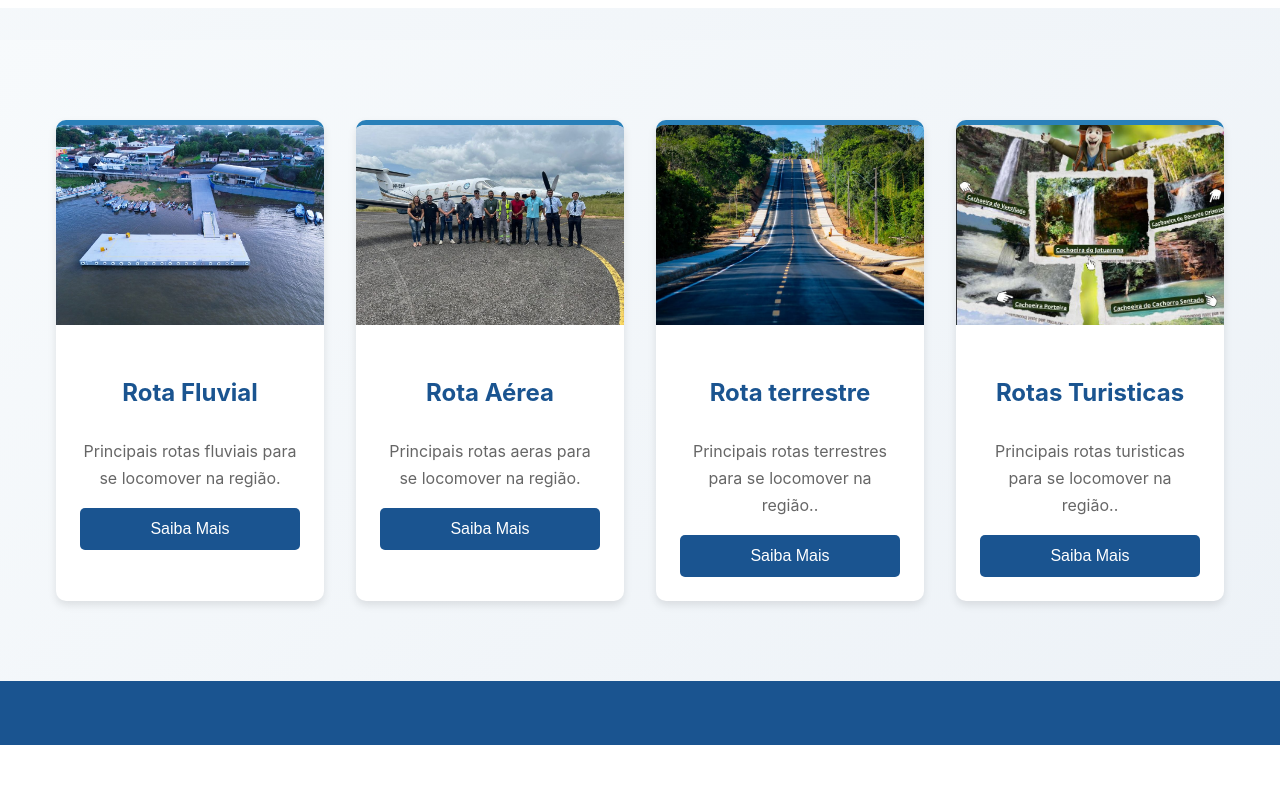
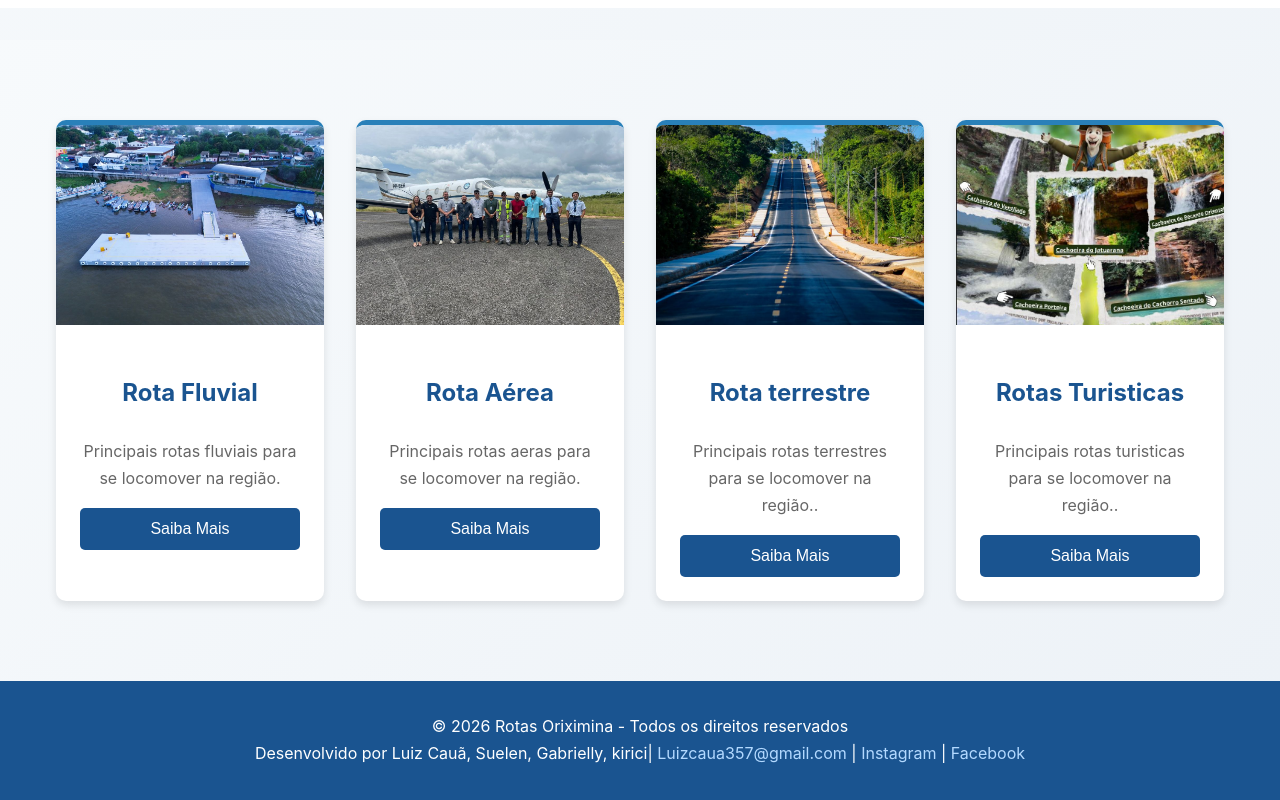
Before and after one commit to luizcaua33pz/Rota-Oriximina, a plain HTML site: page index.html in a window 1280 px wide. Shown: the part 693-1493 px from the top of the page. Before the commit the page ends 1438 px from the top, so only its background shows below. Drawn offline with Linux system fonts and the light colour scheme.

Commit message:
Update index.html

```diff
--- a/index.html
+++ b/index.html
@@ -71,3 +71,11 @@
         </section>
 
         <footer>
+    <p>
+      &copy; 2026 Rotas Oriximina - Todos os direitos reservados<br>
+      Desenvolvido por Luiz Cauã, Suelen, Gabrielly, kirici|
+    <a href="mailto:exemplo@educ.edu.br">Luizcaua357@gmail.com</a> |
+    <a href="https://www.instagram.com/luiz.cos05/" target="_blank">Instagram</a> |
+    <a href="https://www.facebook.com/profile.php?id=100088877208780" target="_blank">Facebook</a>
+    </p>
+  </footer>
```
